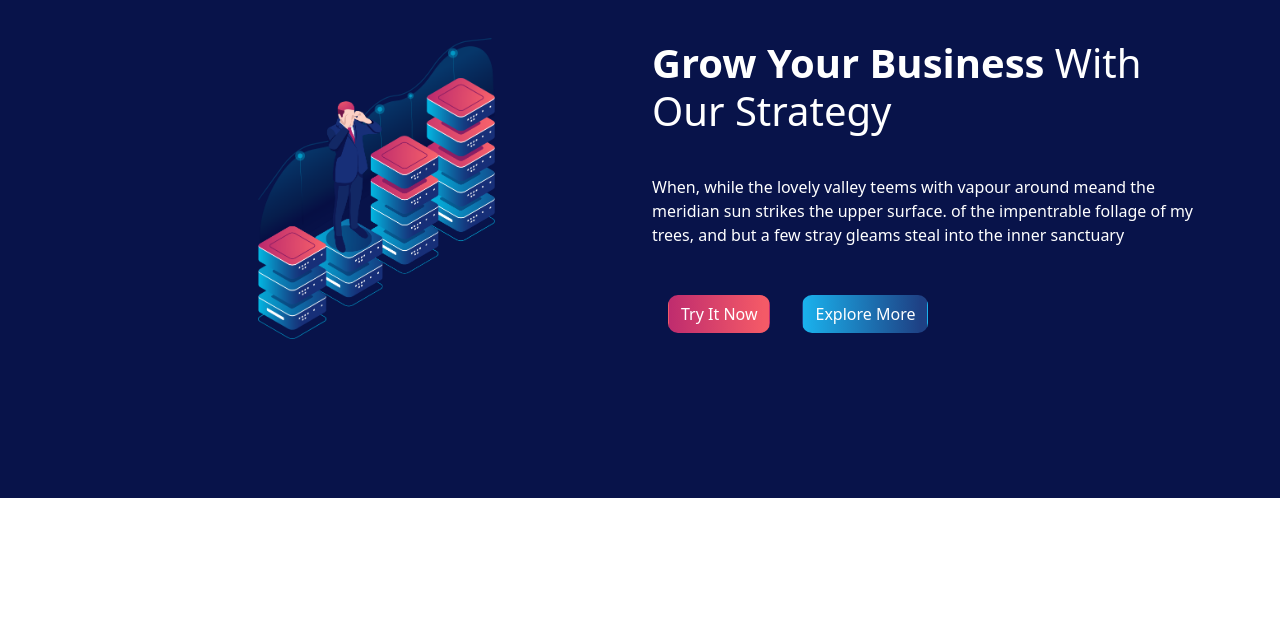
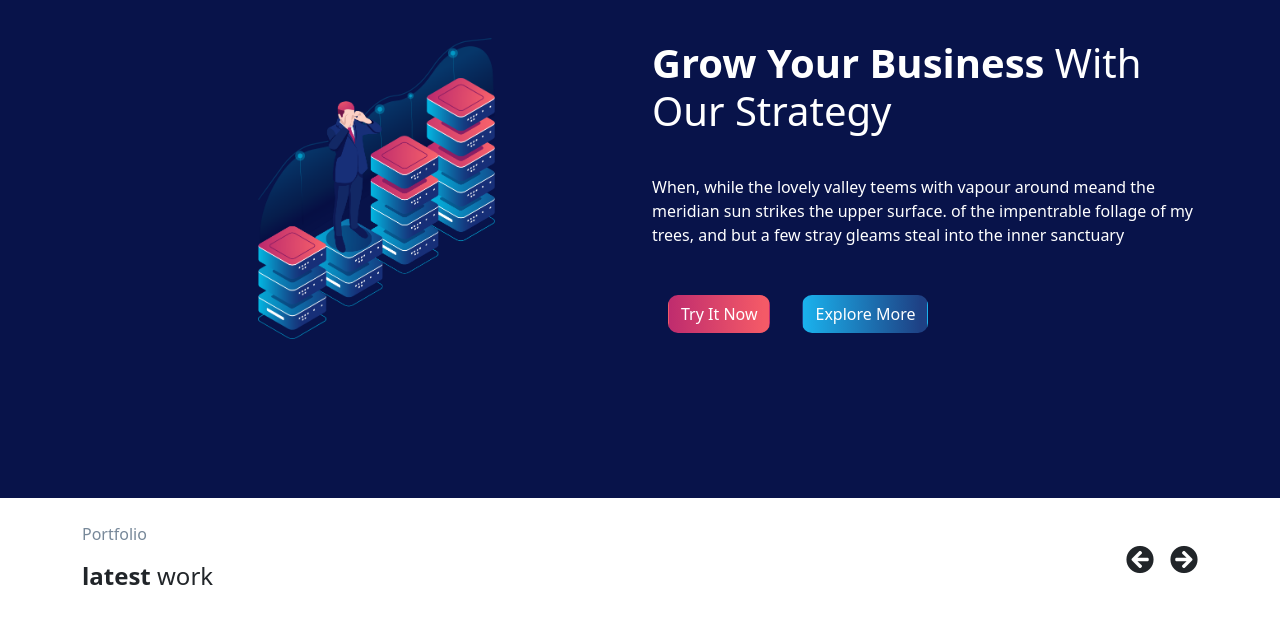
Before and after one commit to FrancescoCina/proj-html-vuejs, a Vue app: page / in a window 1280 px wide. Shown: the part 1731-2355 px from the top of the page. Before the commit the page ends 2229 px from the top, so only its background shows below. Built offline with nearby package versions, Linux system fonts and the light colour scheme.

Commit message:
Iniziata sezione Slider: fatta row title

```diff
--- a/public/index.html
+++ b/public/index.html
@@ -1,17 +1,26 @@
 <!DOCTYPE html>
 <html lang="">
+
 <head>
   <meta charset="utf-8">
   <meta http-equiv="X-UA-Compatible" content="IE=edge">
   <meta name="viewport" content="width=device-width,initial-scale=1.0">
   <link rel="icon" href="<%= BASE_URL %>favicon.ico">
-    <title><%= htmlWebpackPlugin.options.title %></title>
+  <title>
+    <%= htmlWebpackPlugin.options.title %>
+  </title>
+  <link rel="stylesheet" href="https://cdnjs.cloudflare.com/ajax/libs/font-awesome/5.15.4/css/all.min.css"
+    integrity="sha512-1ycn6IcaQQ40/MKBW2W4Rhis/DbILU74C1vSrLJxCq57o941Ym01SwNsOMqvEBFlcgUa6xLiPY/NS5R+E6ztJQ=="
+    crossorigin="anonymous" referrerpolicy="no-referrer" />
 </head>
+
 <body>
   <noscript>
-      <strong>We're sorry but <%= htmlWebpackPlugin.options.title %> doesn't work properly without JavaScript enabled. Please enable it to continue.</strong>
+    <strong>We're sorry but <%= htmlWebpackPlugin.options.title %> doesn't work properly without JavaScript enabled.
+        Please enable it to continue.</strong>
   </noscript>
   <div id="app"></div>
   <!-- built files will be auto injected -->
 </body>
+
 </html>
--- a/src/assets/scss/_generics.scss
+++ b/src/assets/scss/_generics.scss
@@ -46,6 +46,6 @@
     position:relative;
 }
 
-/* .basis-40{
-    flex-basis: 40%;
-} */
+#latest-work {
+    height: 600px;
+  }
--- a/src/assets/scss/_utilities.scss
+++ b/src/assets/scss/_utilities.scss
@@ -1,5 +1,9 @@
 .white{
     color:#fff;
+}
+
+.light-grey{
+    color:lightslategray;
 }
 
 .pt-10{
--- a/src/components/Main.vue
+++ b/src/components/Main.vue
@@ -126,6 +126,43 @@
         </div>
       </div>
     </section>
+    <section id="latest-work">
+      <div class="container">
+        <!-- Row for title -->
+        <div class="row justify-content-between">
+          <div class="col-4 section-title mt-4">
+            <p class="light-grey">Portfolio</p>
+            <h4><strong>latest</strong> work</h4>
+          </div>
+          <div
+            class="
+              col-4
+              arrow-buttons
+              d-flex
+              mt-4
+              align-items-center
+              justify-content-end
+            "
+          >
+            <i class="fs-3 fas fa-arrow-circle-left me-3"></i>
+            <i class="fs-3 fas fa-arrow-circle-right"></i>
+          </div>
+        </div>
+      </div>
+      <!-- Row for Slider -->
+      <div class="row">
+        <div class="col-4">
+          <figure>
+            <div class="img-container"></div>
+          </figure>
+          <figcaption></figcaption>
+        </div>
+        <div class="col-4"></div>
+        <div class="col-4"></div>
+      </div>
+      <!-- Row for dots controllers -->
+      <div class="row"></div>
+    </section>
   </main>
 </template>
 
```
Also changed, not shown: 7 other files (tests, documents, lock files or other folders). Lines whose indentation alone changed are shown as unchanged.
